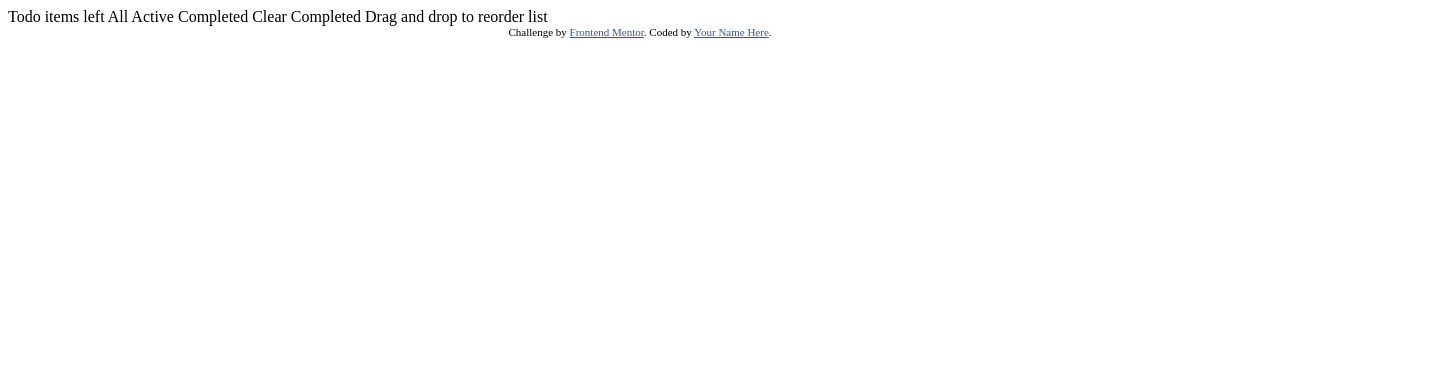
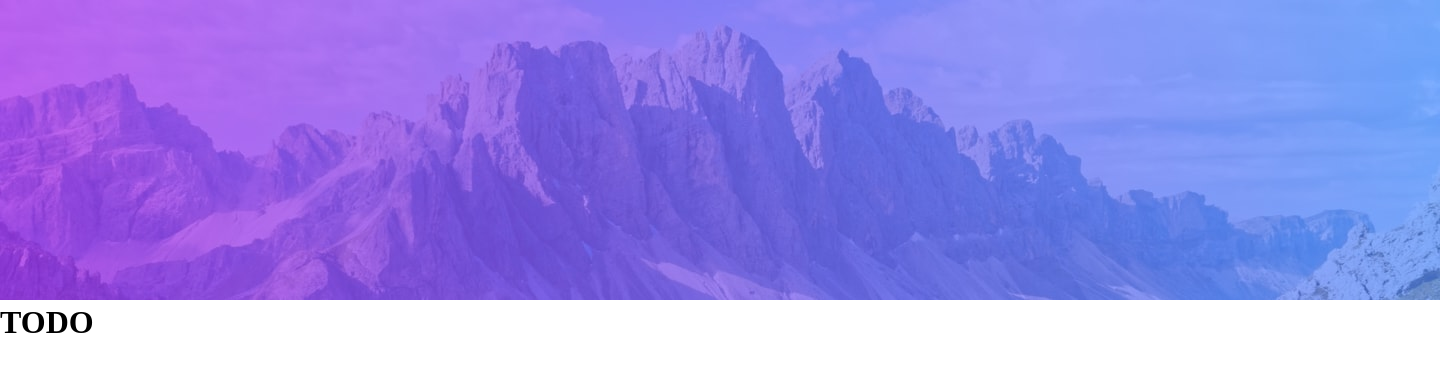
Before and after one commit to victornunesg/todo-app, a plain HTML site: page index.html in a window 1280 px wide. Shown: the whole page, 1440 px wide, since content can reach past the window. Drawn offline with Linux system fonts and the light colour scheme.

Commit message:
Header started, css file created.

```diff
--- /dev/null
+++ b/css/style.css
@@ -0,0 +1,8 @@
+* {
+    margin: 0;
+    padding: 0;
+}
+
+.header .img {
+    width: fit-content;
+}
--- a/index.html
+++ b/index.html
@@ -5,32 +5,19 @@
   <meta name="viewport" content="width=device-width, initial-scale=1.0"> <!-- displays site properly based on user's device -->
 
   <link rel="icon" type="image/png" sizes="32x32" href="./images/favicon-32x32.png">
+  <link rel="stylesheet" href="/css/style.css">
 
   <title>Frontend Mentor | Todo app</title>
 
-  <!-- Feel free to remove these styles or customise in your own stylesheet 👍 -->
   <style>
     .attribution { font-size: 11px; text-align: center; }
     .attribution a { color: hsl(228, 45%, 44%); }
   </style>
 </head>
 <body>
-
-  Todo
-
-  <!-- Add dynamic number --> items left
-
-  All
-  Active
-  Completed
-
-  Clear Completed
-
-  Drag and drop to reorder list
-
-  <div class="attribution">
-    Challenge by <a href="https://www.frontendmentor.io?ref=challenge" target="_blank">Frontend Mentor</a>.
-    Coded by <a href="#">Your Name Here</a>.
-  </div>
+  <header>
+    <img src="./images/bg-desktop-light.jpg">
+    <h1>TODO</h1>
+  </header>
 </body>
 </html>
```
